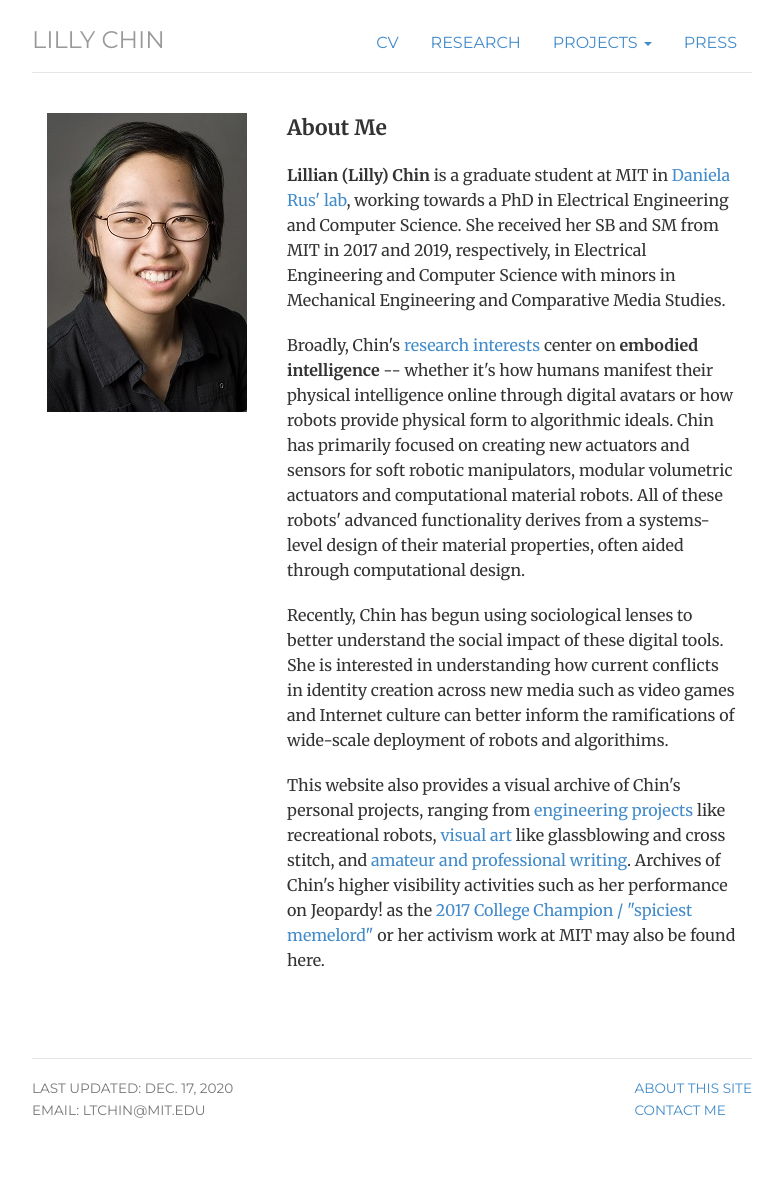
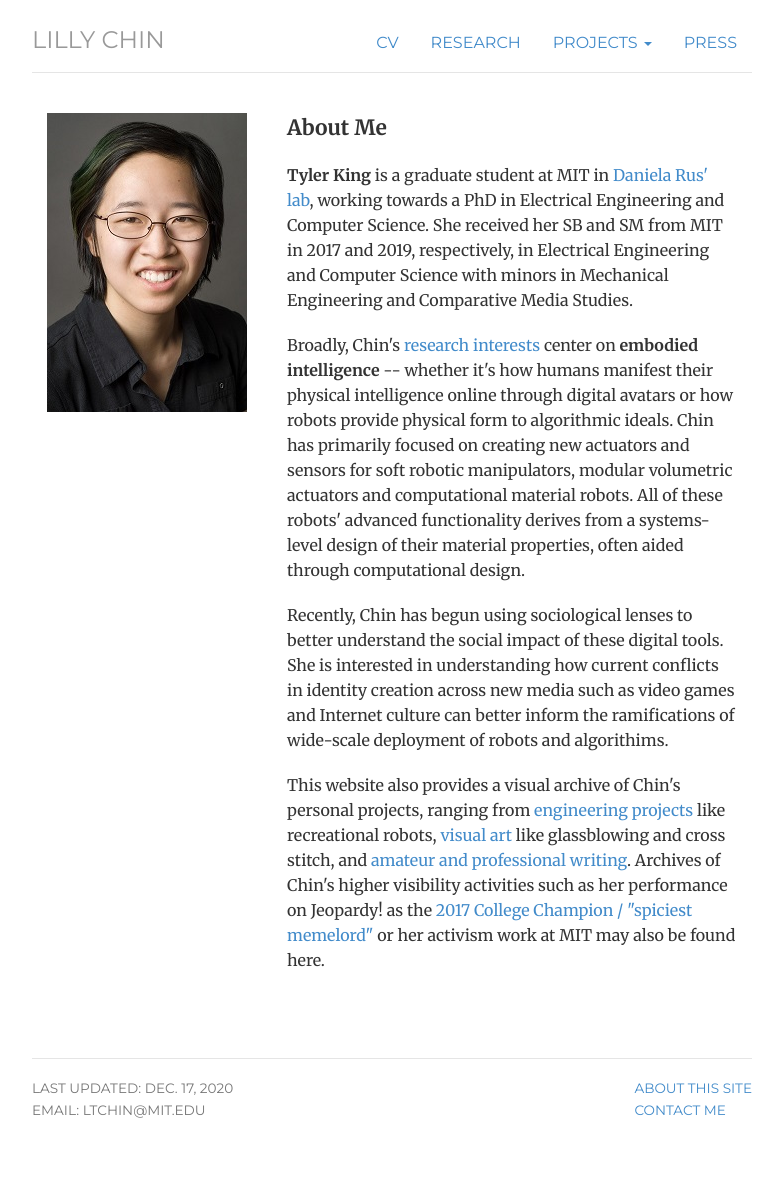
Before and after one commit to tylertking/tylertking.github.io, a Jekyll site: the page built from index.html, in a window 1280 px wide. Shown: the whole page, without its empty margins (248-1031 px from the left). Built offline with Jekyll 4.4.1, drawn with Linux system fonts in a browser that asks for light colours.

Commit message:
Work please

```diff
--- a/index.html
+++ b/index.html
@@ -12,7 +12,7 @@ description: Tyler King, Undergraduate at Cornell University
 	</div>
 	<div class="col-sm-8">
 	<p class="lead"><b>About Me</b></p>
-	<p><b>Lillian (Lilly) Chin</b> is a graduate student at MIT in <a href="http://danielarus.csail.mit.edu/">Daniela Rus' lab</a>, working towards a PhD in Electrical Engineering and Computer Science. She received her SB and SM from MIT in 2017 and 2019, respectively, in Electrical Engineering and Computer Science with minors in Mechanical Engineering and Comparative Media Studies. </p>
+	<p><b>Tyler King</b> is a graduate student at MIT in <a href="http://danielarus.csail.mit.edu/">Daniela Rus' lab</a>, working towards a PhD in Electrical Engineering and Computer Science. She received her SB and SM from MIT in 2017 and 2019, respectively, in Electrical Engineering and Computer Science with minors in Mechanical Engineering and Comparative Media Studies. </p>
 
 	<p>Broadly, Chin's <a href="/research/index.html">research interests</a> center on <b>embodied intelligence</b> -- whether it's how humans manifest their physical intelligence online through digital avatars or how robots provide physical form to algorithmic ideals. 	Chin has primarily focused on creating new actuators and sensors for soft robotic manipulators, modular volumetric actuators and computational material robots. All of these robots' advanced functionality derives from a systems-level design of their material properties, often aided through computational design. </p>
 
```
